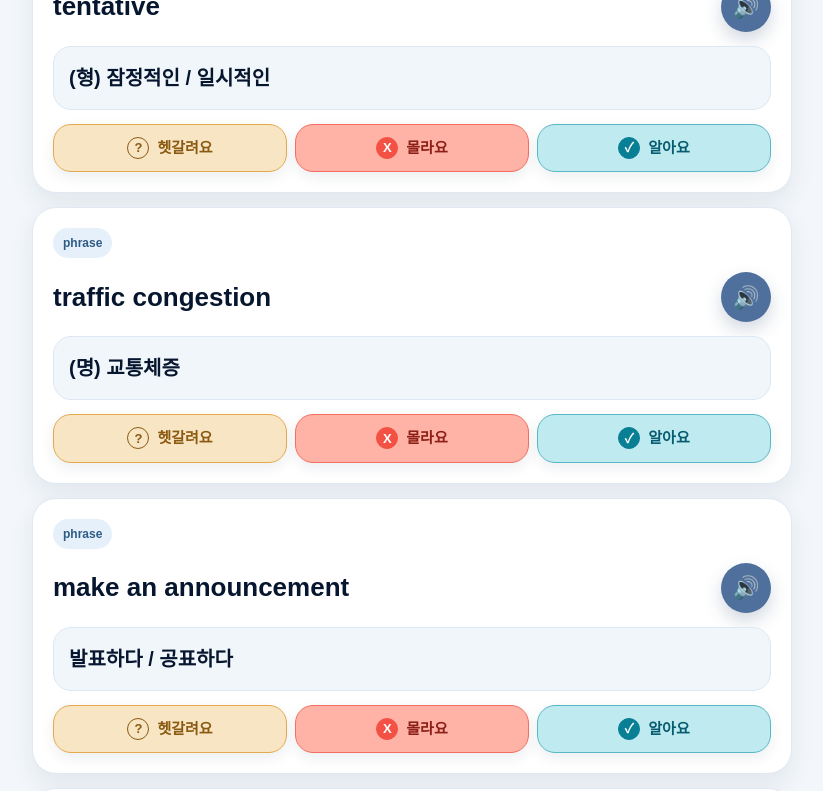
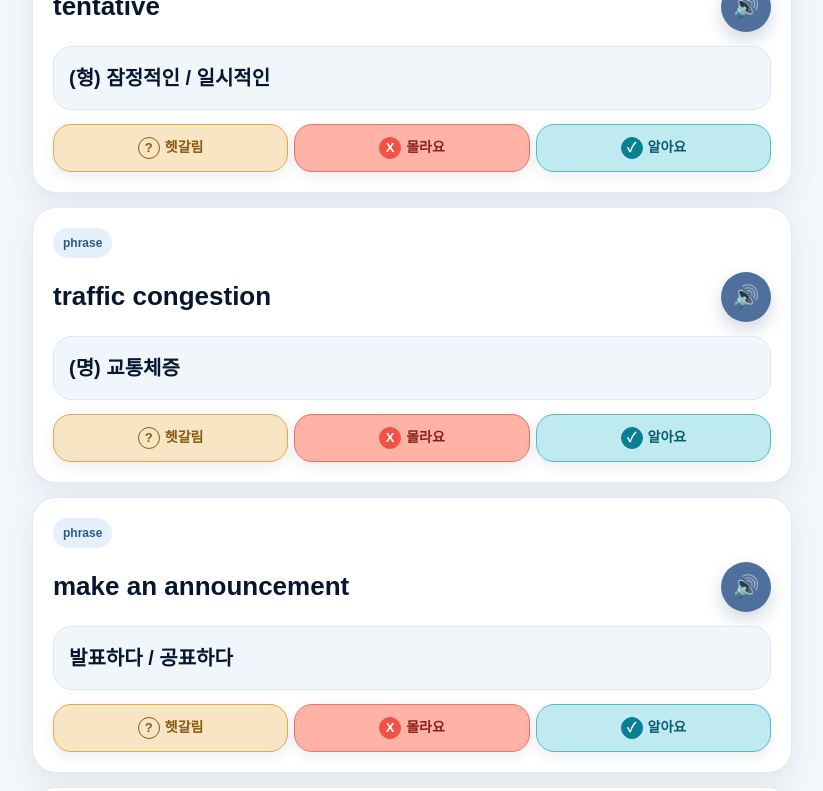
Before and after one commit to dannytoeic/danny-toeic, a Next.js app: page /student/danny-voca in a window 1280 px wide. Shown: the part 800-1591 px from the top of the page, without its empty margins (228-1051 px from the left). Built offline with nearby package versions, Linux system fonts and the light colour scheme; no server answers; sample sign-in values are in the browser's storage.

Commit message:
Prevent voca status button wrapping

```diff
--- a/components/voca/VocaStudyApp.tsx
+++ b/components/voca/VocaStudyApp.tsx
@@ -38,7 +38,7 @@ type VocaStudyAppProps = {
 };
 
 const STATUS_LABEL: Record<VocaKnowledgeStatus, string> = {
-  confusing: '헷갈려요',
+  confusing: '헷갈림',
   unknown: '몰라요',
   known: '알아요',
 };
@@ -559,7 +559,7 @@ export default function VocaStudyApp({ student }: VocaStudyAppProps) {
           style={{
             display: 'grid',
             gridTemplateColumns: 'repeat(3, 1fr)',
-            gap: '8px',
+            gap: '6px',
           }}
         >
           {(['confusing', 'unknown', 'known'] as VocaKnowledgeStatus[]).map((statusKey) => (
@@ -572,10 +572,14 @@ export default function VocaStudyApp({ student }: VocaStudyAppProps) {
                 display: 'inline-flex',
                 alignItems: 'center',
                 justifyContent: 'center',
-                gap: '8px',
+                gap: '5px',
+                minWidth: 0,
+                whiteSpace: 'nowrap',
                 backgroundColor: STATUS_STYLE[statusKey].backgroundColor,
                 borderColor: STATUS_STYLE[statusKey].borderColor,
                 color: STATUS_STYLE[statusKey].color,
+                fontSize: '14px',
+                padding: '12px 8px',
                 boxShadow:
                   status === statusKey
                     ? `inset 0 0 0 2px ${STATUS_STYLE[statusKey].borderColor}`
@@ -602,7 +606,7 @@ export default function VocaStudyApp({ student }: VocaStudyAppProps) {
               >
                 {STATUS_ICON[statusKey]}
               </span>
-              {STATUS_LABEL[statusKey]}
+              <span style={{ whiteSpace: 'nowrap' }}>{STATUS_LABEL[statusKey]}</span>
             </button>
           ))}
         </div>
```
